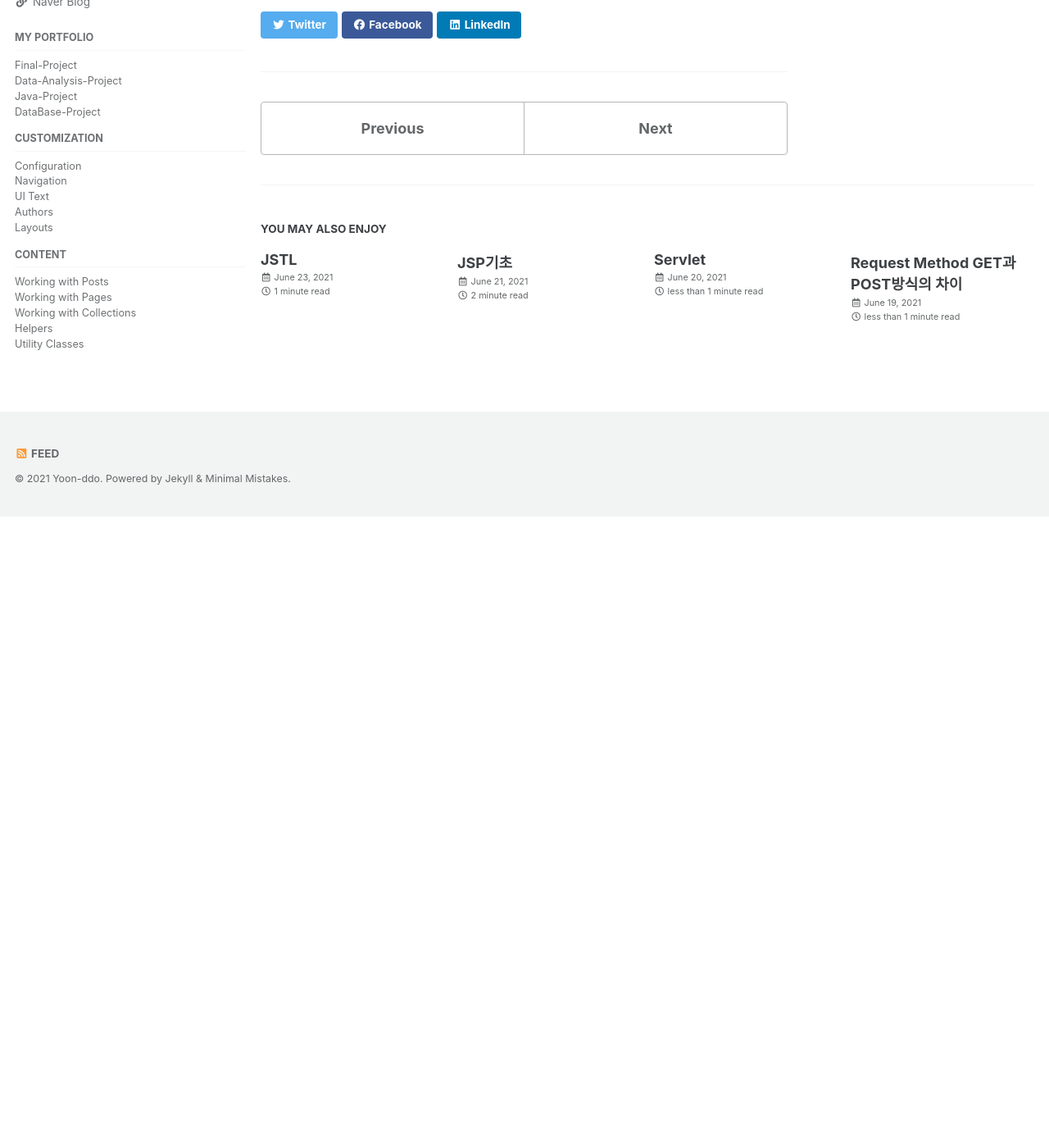
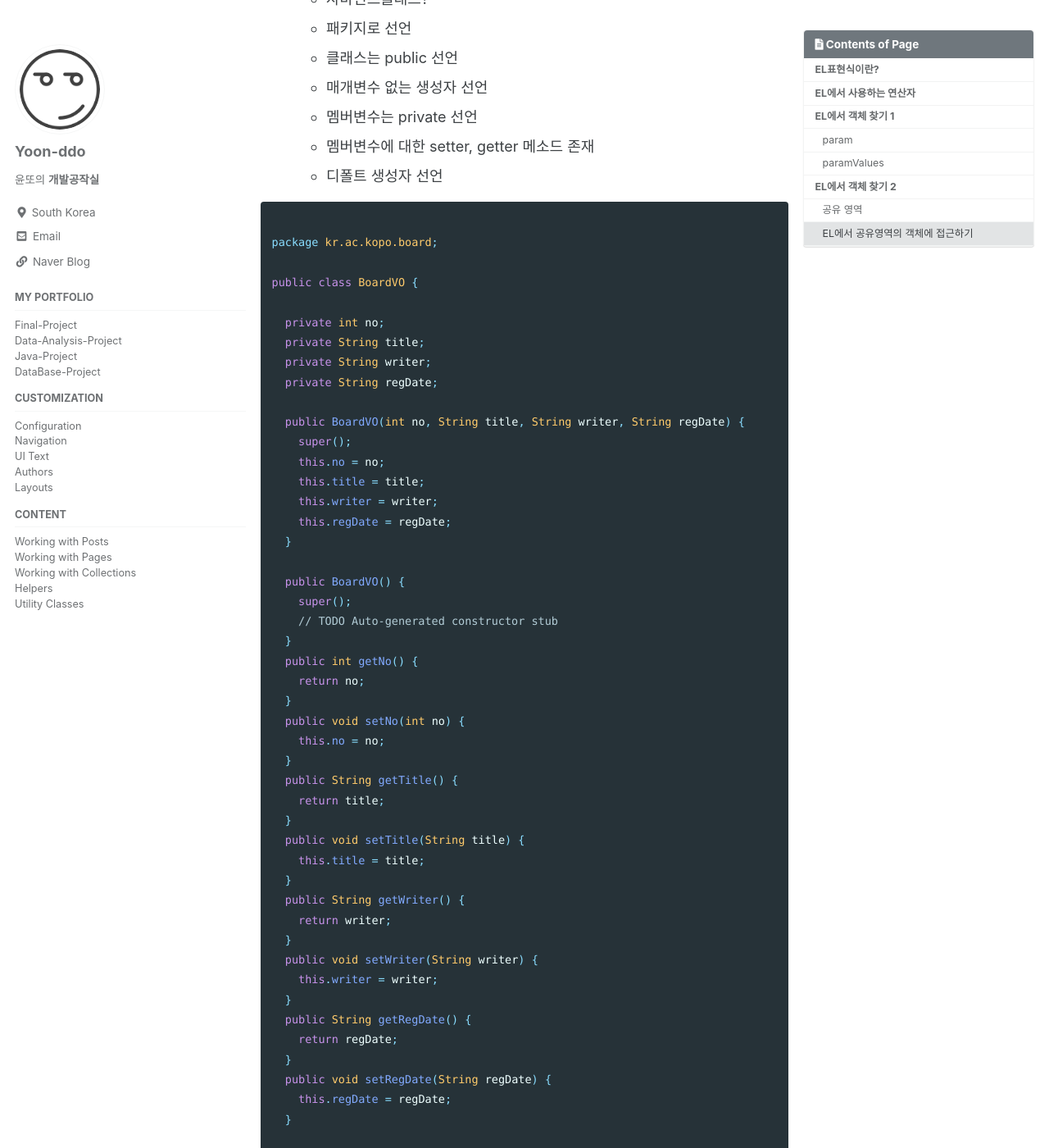
Before and after one commit to Yoon-ddo/Yoon-ddo.github.io, a Jekyll site: the page built from _posts/2021-06-23-EL표현식.md, in a window 1280 px wide and 1400 px high, scrolled down 3716 px. Shown: the whole window at 82% size. Built offline with Jekyll 4.4.1, drawn with Linux system fonts in a browser that asks for light colours; cached includes are drawn as plain includes; before the commit the page ends 4346 px from its top, so only the background shows below that; some of the changed text lies outside the part shown.

Commit message:
Update 2021-06-23-EL표현식.md

````diff
--- a/_posts/2021-06-23-EL표현식.md
+++ b/_posts/2021-06-23-EL표현식.md
@@ -110,3 +110,93 @@ el-hobby : ${ paramValues.hobby[0] }, ${ paramValues.hobby[1] }
 <br><br><br><br>
 
 ### EL에서 공유영역의 객체에 접근하기
+
+~~~html
+
+${ 객체.이름 }
+
+~~~
+
+* 객체 자리에 올 수 있는 타입 : 자바빈즈클래스, 맵객체
+  - 자바빈즈클래스?
+  - 패키지로 선언
+  - 클래스는 public 선언
+  - 매개변수 없는 생성자 선언
+  - 멤버변수는 private 선언
+  - 멤버변수에 대한 setter, getter 메소드 존재
+  - 디폴트 생성자 선언
+
+```java
+
+package kr.ac.kopo.board;
+
+public class BoardVO {
+
+  private int no;
+  private String title;
+  private String writer;
+  private String regDate;
+
+  public BoardVO(int no, String title, String writer, String regDate) {
+    super();
+    this.no = no;
+    this.title = title;
+    this.writer = writer;
+    this.regDate = regDate;
+  }
+
+  public BoardVO() {
+    super();
+    // TODO Auto-generated constructor stub
+  }
+  public int getNo() {
+    return no;
+  }
+  public void setNo(int no) {
+    this.no = no;
+  }
+  public String getTitle() {
+    return title;
+  }
+  public void setTitle(String title) {
+    this.title = title;
+  }
+  public String getWriter() {
+    return writer;
+  }
+  public void setWriter(String writer) {
+    this.writer = writer;
+  }
+  public String getRegDate() {
+    return regDate;
+  }
+  public void setRegDate(String regDate) {
+    this.regDate = regDate;
+  }
+
+  @Override
+  public String toString() {
+    return "BoardVO [no=" + no + ", title=" + title + ", writer=" + writer + ", regDate=" + regDate + "]";
+  }
+}
+
+
+```
+
+* 객체 타입이 자바빈즈인 경우
+
+~~~html
+
+<%
+BoardVO b = new BoardVO();
+pageContext.setAttribute("board", b);
+%>
+
+${ board.no }
+
+~~~
+
+* BoardVO객체의 멤버변수 no에 접근할 수 있음.
+* ${board.aaa}는 없으므로 500에러가 나게됨!
+
+<br><br><br><br>
````
